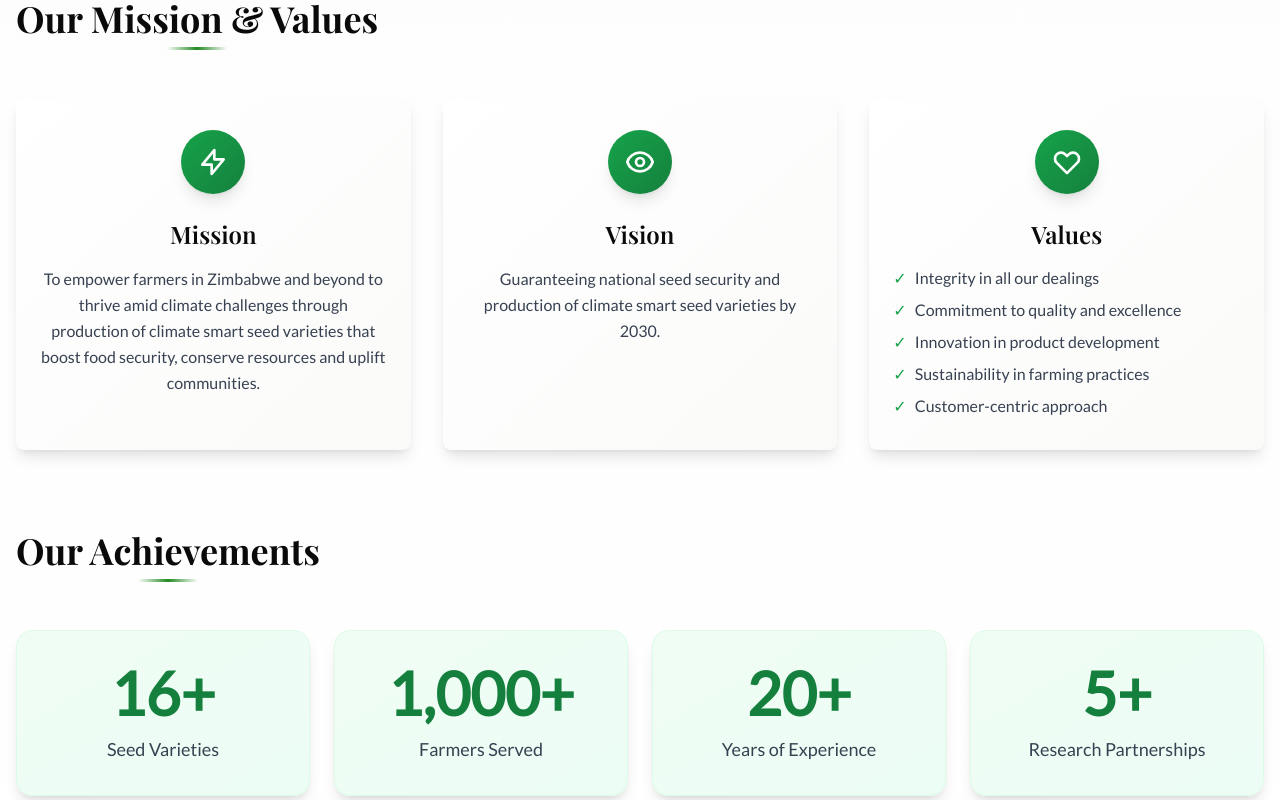
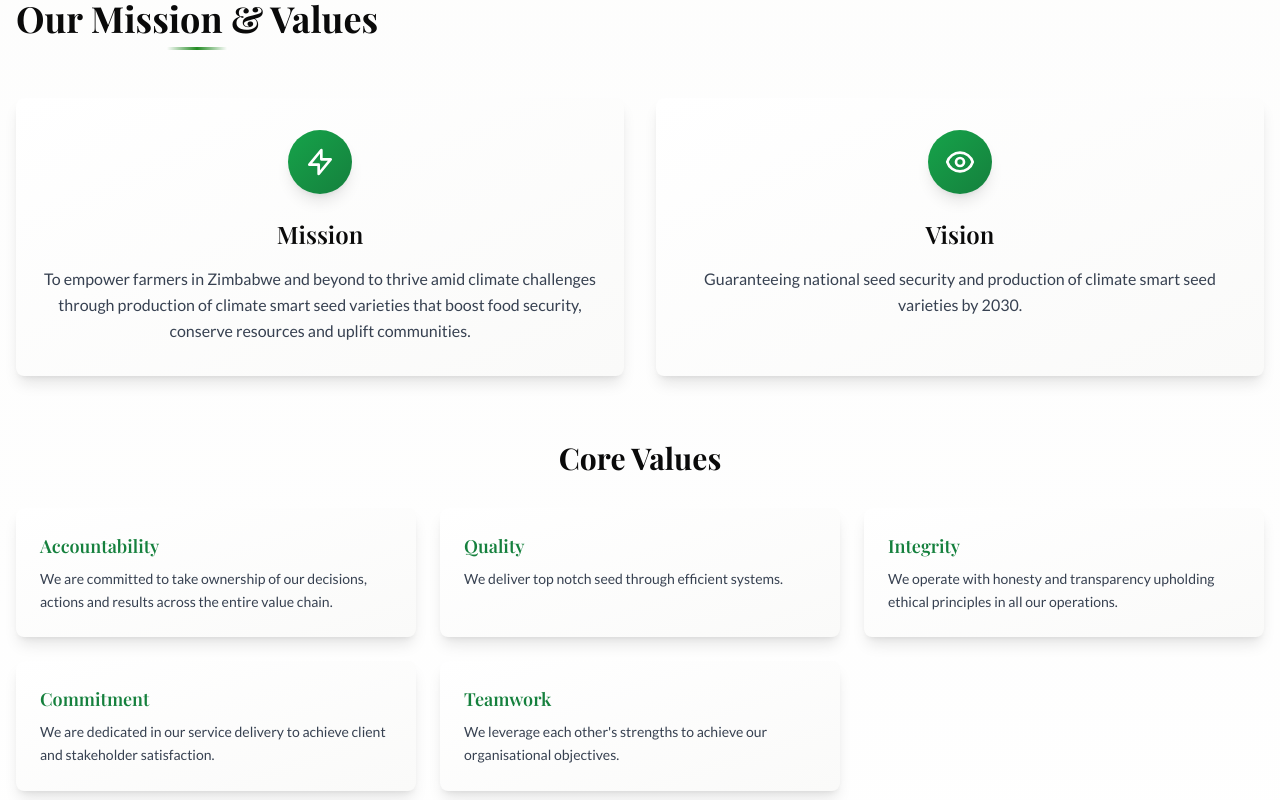
Before and after one commit to craigtanatswa/arda-seeds-v2, a Next.js app: page /about in a window 1280 px wide. Shown: the part 1980-2780 px from the top of the page. Built offline with nearby package versions, Linux system fonts and the light colour scheme.

Commit message:
Added new "Core Values" section with detailed descriptions for each value, enhancing clarity and user engagement.

```diff
--- a/app/about/page.tsx
+++ b/app/about/page.tsx
@@ -310,7 +310,7 @@ export default function AboutPage() {
               <h2 className="text-3xl md:text-4xl font-bold mb-12 text-center decorative-line">
                 Our Mission & Values
               </h2>
-              <div className="grid grid-cols-1 md:grid-cols-3 gap-8">
+              <div className="grid grid-cols-1 md:grid-cols-2 gap-8 mb-16">
                 <Card className="card-hover border-0 shadow-lg bg-gradient-to-br from-white to-stone-50" style={{ animationDelay: '0.1s' }}>
                   <CardContent className="pt-8 pb-8 px-6">
                     <div className="w-16 h-16 mx-auto mb-6 bg-gradient-to-br from-green-600 to-green-700 rounded-full flex items-center justify-center shadow-lg">
@@ -341,37 +341,53 @@ export default function AboutPage() {
                     </p>
                   </CardContent>
                 </Card>
+              </div>
 
-                <Card className="card-hover border-0 shadow-lg bg-gradient-to-br from-white to-stone-50" style={{ animationDelay: '0.3s' }}>
-                  <CardContent className="pt-8 pb-8 px-6">
-                    <div className="w-16 h-16 mx-auto mb-6 bg-gradient-to-br from-green-600 to-green-700 rounded-full flex items-center justify-center shadow-lg">
-                      <svg className="w-8 h-8 text-white" fill="none" stroke="currentColor" viewBox="0 0 24 24">
-                        <path strokeLinecap="round" strokeLinejoin="round" strokeWidth={2} d="M4.318 6.318a4.5 4.5 0 000 6.364L12 20.364l7.682-7.682a4.5 4.5 0 00-6.364-6.364L12 7.636l-1.318-1.318a4.5 4.5 0 00-6.364 0z" />
-                      </svg>
-                    </div>
-                    <h3 className="text-2xl font-semibold mb-4 text-center">Values</h3>
-                    <ul className="text-gray-700 space-y-2">
-                      <li className="flex items-start">
-                        <span className="text-green-600 mr-2">✓</span>
-                        <span>Integrity in all our dealings</span>
-                      </li>
-                      <li className="flex items-start">
-                        <span className="text-green-600 mr-2">✓</span>
-                        <span>Commitment to quality and excellence</span>
-                      </li>
-                      <li className="flex items-start">
-                        <span className="text-green-600 mr-2">✓</span>
-                        <span>Innovation in product development</span>
-                      </li>
-                      <li className="flex items-start">
-                        <span className="text-green-600 mr-2">✓</span>
-                        <span>Sustainability in farming practices</span>
-                      </li>
-                      <li className="flex items-start">
-                        <span className="text-green-600 mr-2">✓</span>
-                        <span>Customer-centric approach</span>
-                      </li>
-                    </ul>
+              <h3 className="text-2xl md:text-3xl font-bold mb-8 text-center">Core Values</h3>
+              <div className="grid grid-cols-1 md:grid-cols-2 lg:grid-cols-3 gap-6">
+                <Card className="card-hover border-0 shadow-lg bg-gradient-to-br from-white to-stone-50">
+                  <CardContent className="pt-6 pb-6 px-6">
+                    <h4 className="text-lg font-semibold mb-2 text-green-700">Accountability</h4>
+                    <p className="text-gray-700 text-sm leading-relaxed">
+                      We are committed to take ownership of our decisions, actions and results across the entire
+                      value chain.
+                    </p>
+                  </CardContent>
+                </Card>
+
+                <Card className="card-hover border-0 shadow-lg bg-gradient-to-br from-white to-stone-50">
+                  <CardContent className="pt-6 pb-6 px-6">
+                    <h4 className="text-lg font-semibold mb-2 text-green-700">Quality</h4>
+                    <p className="text-gray-700 text-sm leading-relaxed">
+                      We deliver top notch seed through efficient systems.
+                    </p>
+                  </CardContent>
+                </Card>
+
+                <Card className="card-hover border-0 shadow-lg bg-gradient-to-br from-white to-stone-50">
+                  <CardContent className="pt-6 pb-6 px-6">
+                    <h4 className="text-lg font-semibold mb-2 text-green-700">Integrity</h4>
+                    <p className="text-gray-700 text-sm leading-relaxed">
+                      We operate with honesty and transparency upholding ethical principles in all our operations.
+                    </p>
+                  </CardContent>
+                </Card>
+
+                <Card className="card-hover border-0 shadow-lg bg-gradient-to-br from-white to-stone-50">
+                  <CardContent className="pt-6 pb-6 px-6">
+                    <h4 className="text-lg font-semibold mb-2 text-green-700">Commitment</h4>
+                    <p className="text-gray-700 text-sm leading-relaxed">
+                      We are dedicated in our service delivery to achieve client and stakeholder satisfaction.
+                    </p>
+                  </CardContent>
+                </Card>
+
+                <Card className="card-hover border-0 shadow-lg bg-gradient-to-br from-white to-stone-50 md:col-span-2 lg:col-span-1">
+                  <CardContent className="pt-6 pb-6 px-6">
+                    <h4 className="text-lg font-semibold mb-2 text-green-700">Teamwork</h4>
+                    <p className="text-gray-700 text-sm leading-relaxed">
+                      We leverage each other&apos;s strengths to achieve our organisational objectives.
+                    </p>
                   </CardContent>
                 </Card>
               </div>
```
